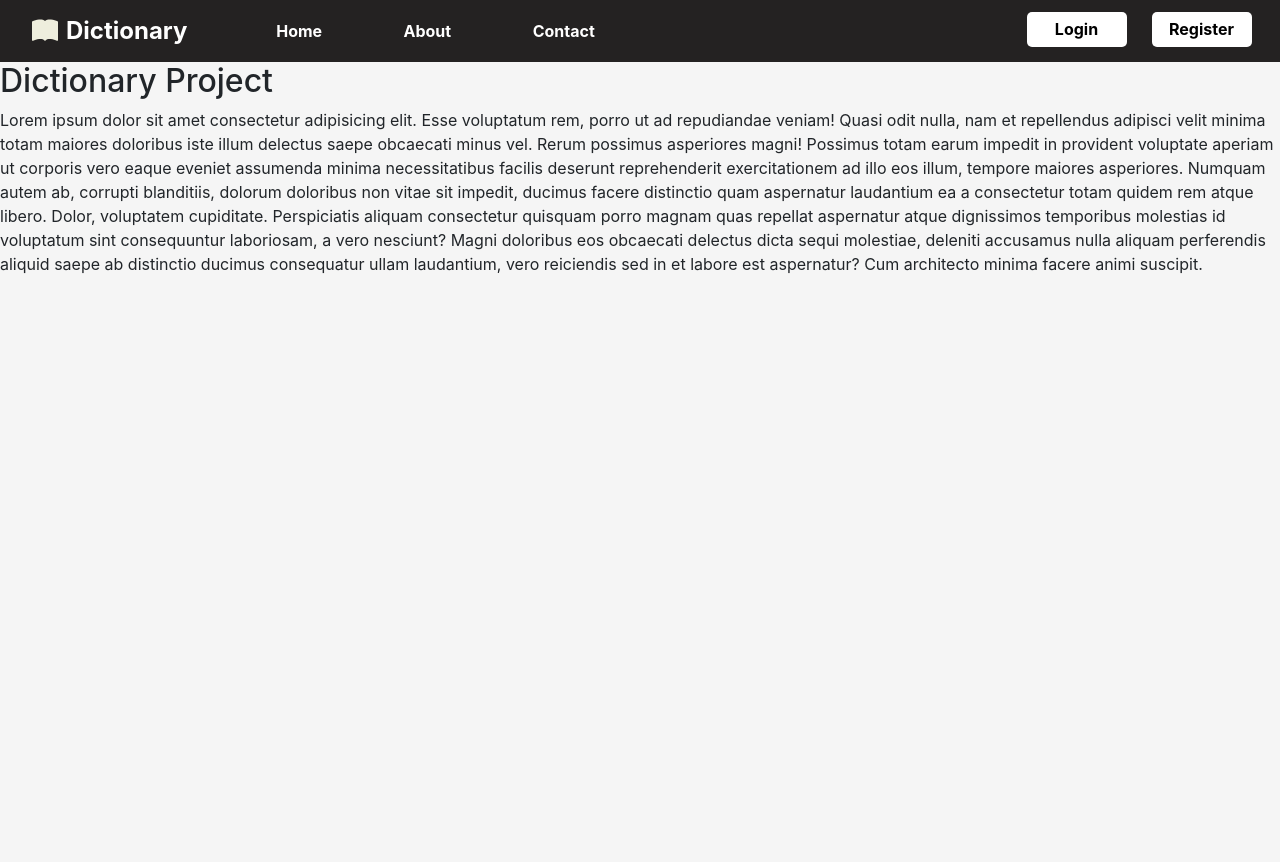
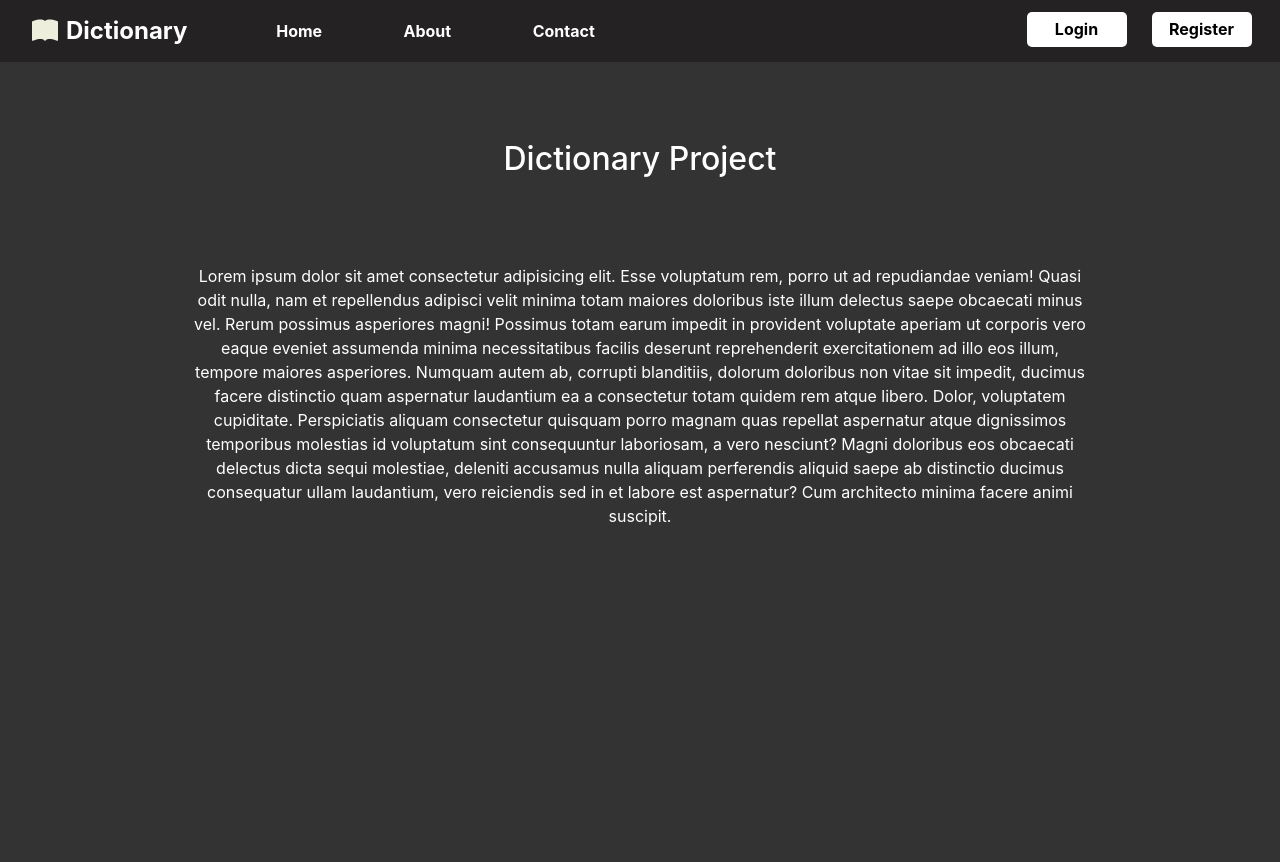
Before and after one commit to berekashvili22/DjangoDictionary, a Django app: page /about/ in a window 1280 px wide. Run offline with Django 3.2, Linux system fonts and the light colour scheme; some libraries are stand-ins or nearby versions.

Commit message:
modal/flash/contact/about

```diff
--- a/dictionary_project/dictionary/static/dictionary/css/main.css
+++ b/dictionary_project/dictionary/static/dictionary/css/main.css
@@ -1,7 +1,7 @@
 body {
     background-color: #eeeedd;
     box-sizing: border-box;
-    overflow-y: hidden;
+    /* overflow-y: hidden; */
 }
 
 /* navbar */
@@ -844,3 +844,116 @@ body {
     display: flex;
     justify-content: space-around;
 }
+
+/* removing flash messages */
+
+#hideMe {
+    -moz-animation: hideAnimation 0s ease-in 3s forwards;
+    /* Firefox */
+    -webkit-animation: hideAnimation 0s ease-in 3s forwards;
+    /* Safari and Chrome */
+    -o-animation: hideAnimation 0s ease-in 3s forwards;
+    /* Opera */
+    animation: hideAnimation 0s ease-in 3s forwards;
+    -webkit-animation-fill-mode: forwards;
+    animation-fill-mode: forwards;
+}
+@keyframes hideAnimation {
+    to {
+        width:0;
+        height:0;
+        overflow:hidden;
+    }
+}
+@-webkit-keyframes hideAnimation {
+    to {
+        width:0;
+        height:0;
+        visibility:hidden;
+    }
+}
+
+/* about */
+.about-container {
+    display: flex;
+    flex-direction: column;
+    height: 100vh;
+    background-color: #333;
+}
+
+.about-title-cont {
+    width: 100%;
+    height: 70vh;
+    display: flex;
+    flex-direction: column;
+    justify-content: space-evenly;
+    align-items: center;
+    text-align: center;
+}
+
+.about-title {
+    color: #fff;
+}
+
+.about-text {
+    width: 70%;
+    color: #fff;
+}
+
+
+/* contact */
+
+.contact-container {
+    background-color: #333;
+    height: 94vh;
+    width: 100%;
+    display: flex;
+    flex-direction: column;
+    justify-content: space-evenly;
+    align-items: center;
+}
+
+.contact-list {
+    display: flex;
+    justify-content: space-evenly;
+    align-items: center;
+    width: 100%;
+}
+
+.c-list-box {
+    display: flex;
+    justify-content: space-around;
+    align-items: center;
+    flex-direction: column;
+    height: 15vh;
+}
+
+.c-list-title {
+    color: #fff;
+    font-weight: bold;
+    font-size: 22px;
+}
+
+/* profiel picture change */
+.profile-image {
+    width: 200px;
+    padding: 5px;
+  }
+
+.profile-image-radio[type=radio] {
+display: none!important;
+}
+
+.profile-image:hover {
+opacity:0.8;
+cursor: pointer;
+}
+
+.profile-image:active {
+opacity:0.4;
+cursor: pointer;
+}
+
+.profile-image-radio[type=radio]:checked + label > .profile-image {
+border: 10px solid rgb(50, 113, 230);
+}
```
